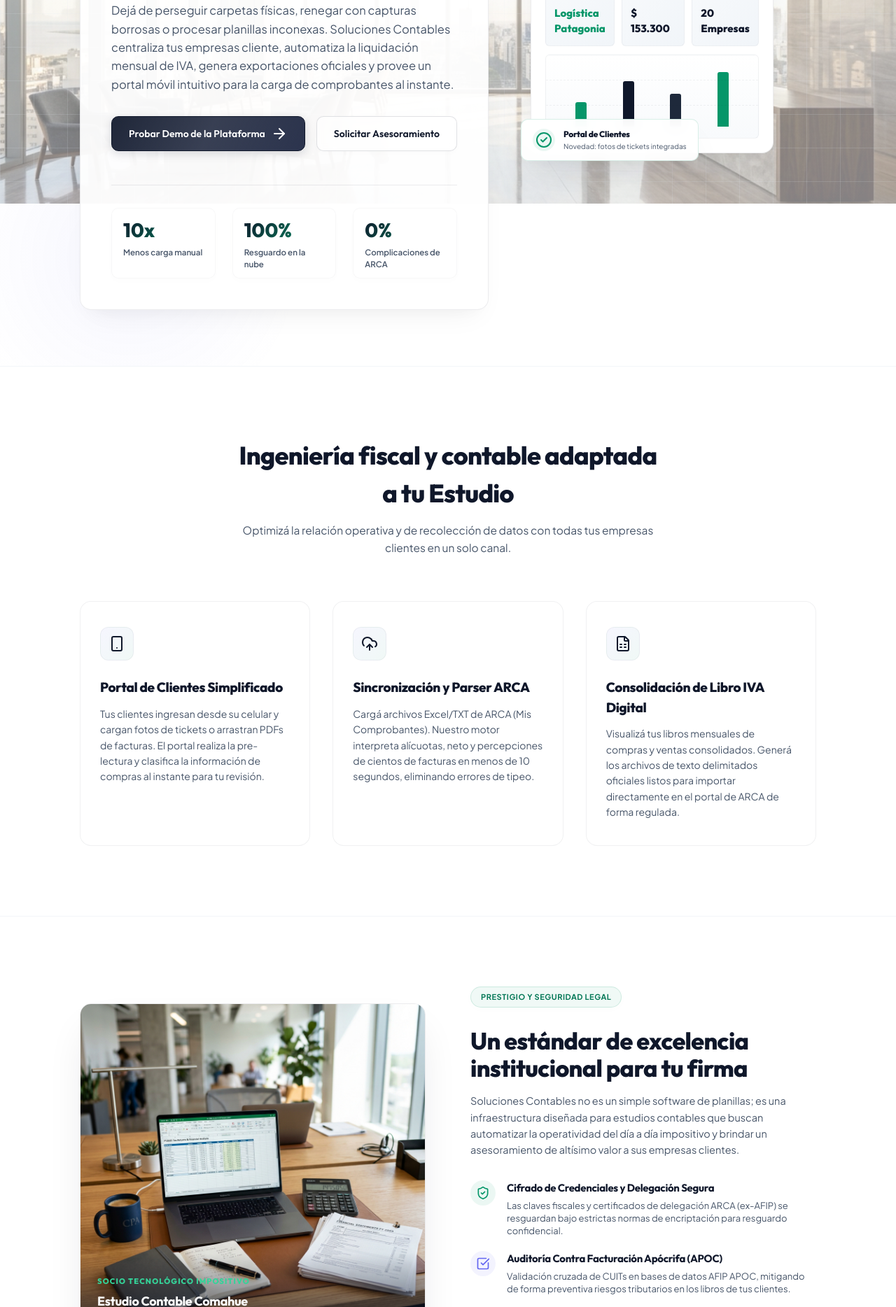
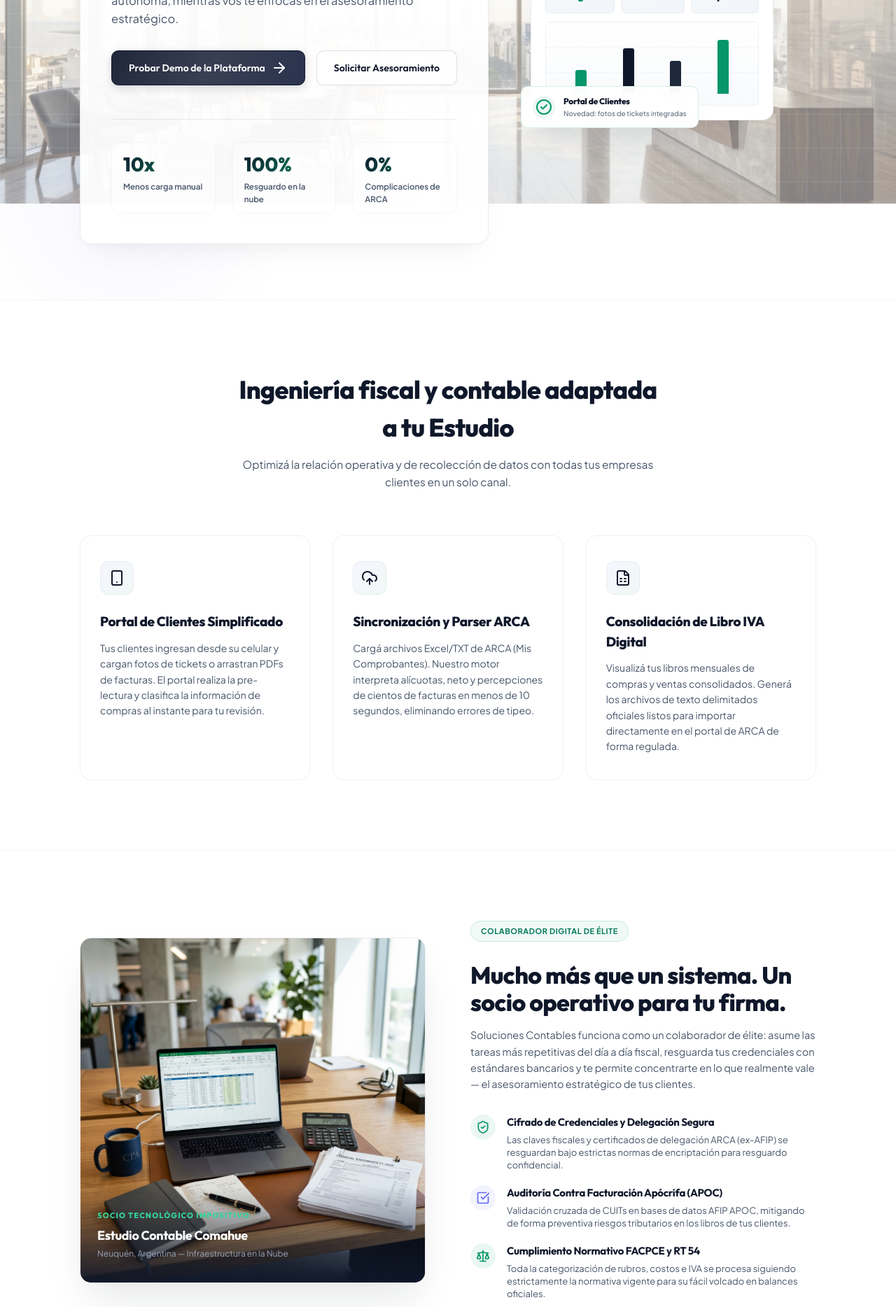
Before and after one commit to MNEerty99/solucionescontables, a website built with Vite: page index.html in a window 1280 px wide. Shown: the part 509-2377 px from the top of the page at 70% size. Built offline with nearby package versions, Linux system fonts and the light colour scheme; no server answers.

Commit message:
feat: implement slogan 'El colaborador que tu estudio merece' across landing page

```diff
--- a/index.html
+++ b/index.html
@@ -3,8 +3,8 @@
 <head>
   <meta charset="UTF-8">
   <meta name="viewport" content="width=device-width, initial-scale=1.0">
-  <title>Soluciones Contables — El SaaS para Estudios Contables Modernos</title>
-  <meta name="description" content="Plataforma de gestión contable multi-empresa en la nube para estudios contables independientes y firmas de asesoramiento fiscal.">
+  <title>Soluciones Contables — El colaborador que tu estudio merece.</title>
+  <meta name="description" content="Soluciones Contables no es un software más. Es el colaborador digital de tu estudio contable: automatiza el IVA, los comprobantes y el control de monotributo para que vos te enfoques en asesorar.">
 
   <!-- Fonts -->
   <link rel="preconnect" href="https://fonts.googleapis.com">
--- a/src/views/landing.js
+++ b/src/views/landing.js
@@ -43,9 +43,9 @@ export function renderLanding() {
     <section class="hero-section">
       <div class="container hero-grid">
         <div class="hero-content">
-          <span class="badge"><i data-lucide="shield-check" style="width:12px; height:12px;"></i> Infraestructura B2B Multi-Empresa &middot; Desarrollado por VMP</span>
-          <h1 class="hero-title">El puente impositivo y contable definitivo para tu <span class="gradient-text">Estudio Contable</span>.</h1>
-          <p class="hero-subtitle">Dejá de perseguir carpetas físicas, renegar con capturas borrosas o procesar planillas inconexas. Soluciones Contables centraliza tus empresas cliente, automatiza la liquidación mensual de IVA, genera exportaciones oficiales y provee un portal móvil intuitivo para la carga de comprobantes al instante.</p>
+          <span class="badge"><i data-lucide="shield-check" style="width:12px; height:12px;"></i> El colaborador digital de tu Estudio Contable &middot; Desarrollado por VMP</span>
+          <h1 class="hero-title">El colaborador que tu <span class="gradient-text">estudio merece</span>.</h1>
+          <p class="hero-subtitle">No es un software más. Es un integrante virtual de tu equipo que automatiza la carga de comprobantes, liquida el IVA en segundos y vigila el límite de tus monotributistas — de forma autónoma, mientras vos te enfocás en el asesoramiento estratégico.</p>
           <div class="hero-actions">
             <a href="#/demo" class="btn btn-primary">
               Probar Demo de la Plataforma <i data-lucide="arrow-right"></i>
@@ -165,10 +165,10 @@ export function renderLanding() {
 
           <!-- Right side: Elite Corporate Copy -->
           <div class="prestige-info">
-            <span class="badge" style="background: rgba(5, 150, 105, 0.06); color: #047857; border-color: rgba(5, 150, 105, 0.15); font-weight: 700;">PRESTIGIO Y SEGURIDAD LEGAL</span>
-            <h2 style="font-size: 34px; font-weight: 800; margin-top: 10px; margin-bottom: 16px; line-height: 1.15; color: var(--color-primary);">Un estándar de excelencia institucional para tu firma</h2>
+            <span class="badge" style="background: rgba(5, 150, 105, 0.06); color: #047857; border-color: rgba(5, 150, 105, 0.15); font-weight: 700;">COLABORADOR DIGITAL DE ÉLITE</span>
+            <h2 style="font-size: 34px; font-weight: 800; margin-top: 10px; margin-bottom: 16px; line-height: 1.15; color: var(--color-primary);">Mucho más que un sistema. Un socio operativo para tu firma.</h2>
             <p style="color: var(--text-secondary); margin-bottom: 32px; font-size: 14.5px; line-height: 1.6;">
-              Soluciones Contables no es un simple software de planillas; es una infraestructura diseñada para estudios contables que buscan automatizar la operatividad del día a día impositivo y brindar un asesoramiento de altísimo valor a sus empresas clientes.
+              Soluciones Contables funciona como un colaborador de élite: asume las tareas más repetitivas del día a día fiscal, resguarda tus credenciales con estándares bancarios y te permite concentrarte en lo que realmente vale — el asesoramiento estratégico de tus clientes.
             </p>
 
             <div style="display: flex; flex-direction: column; gap: 20px;">
```
